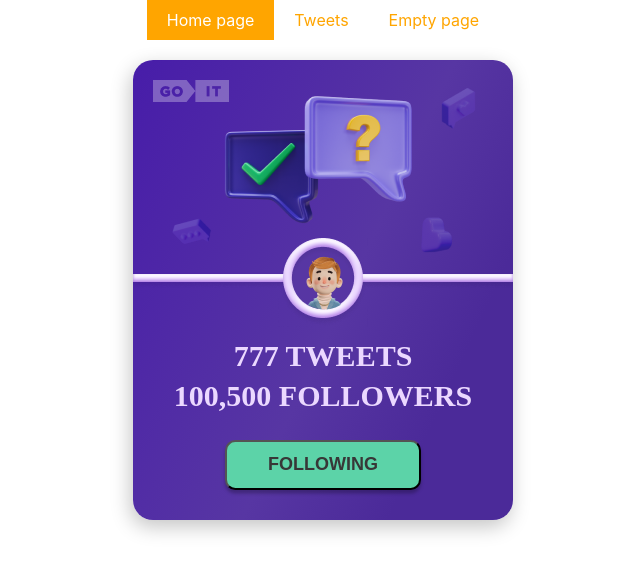
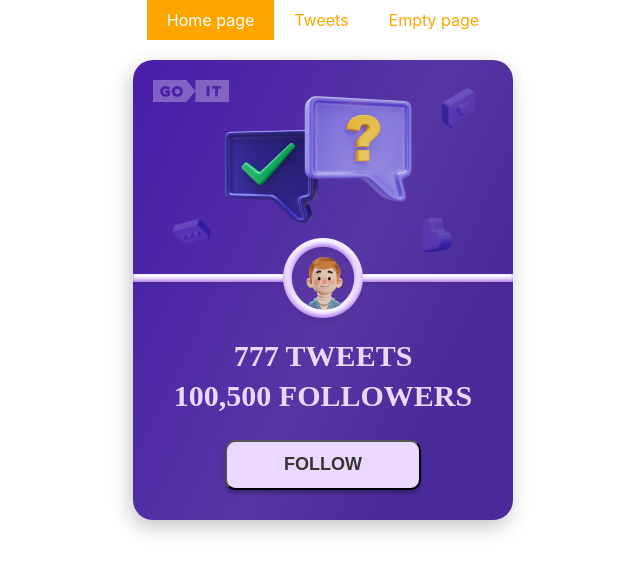
Before and after one commit to Bogdan8633/test-task-1-goit, a React (Create React App) app: page / in a window 1280 px wide. Shown: the top 572 px of the page, without its empty margins (317-957 px from the left). Built offline with nearby package versions, Linux system fonts and the light colour scheme.

Commit message:
fix-btn-status

```diff
--- a/src/components/Card/Card.jsx
+++ b/src/components/Card/Card.jsx
@@ -3,7 +3,7 @@ import { useState } from 'react';
 import styles from './card.module.css';
 
 const Card = () => {
-  const [activeBtn, setActiveBtn] = useState(true);
+  const [activeBtn, setActiveBtn] = useState(false);
 
   return (
     <div className={styles.card}>
```
